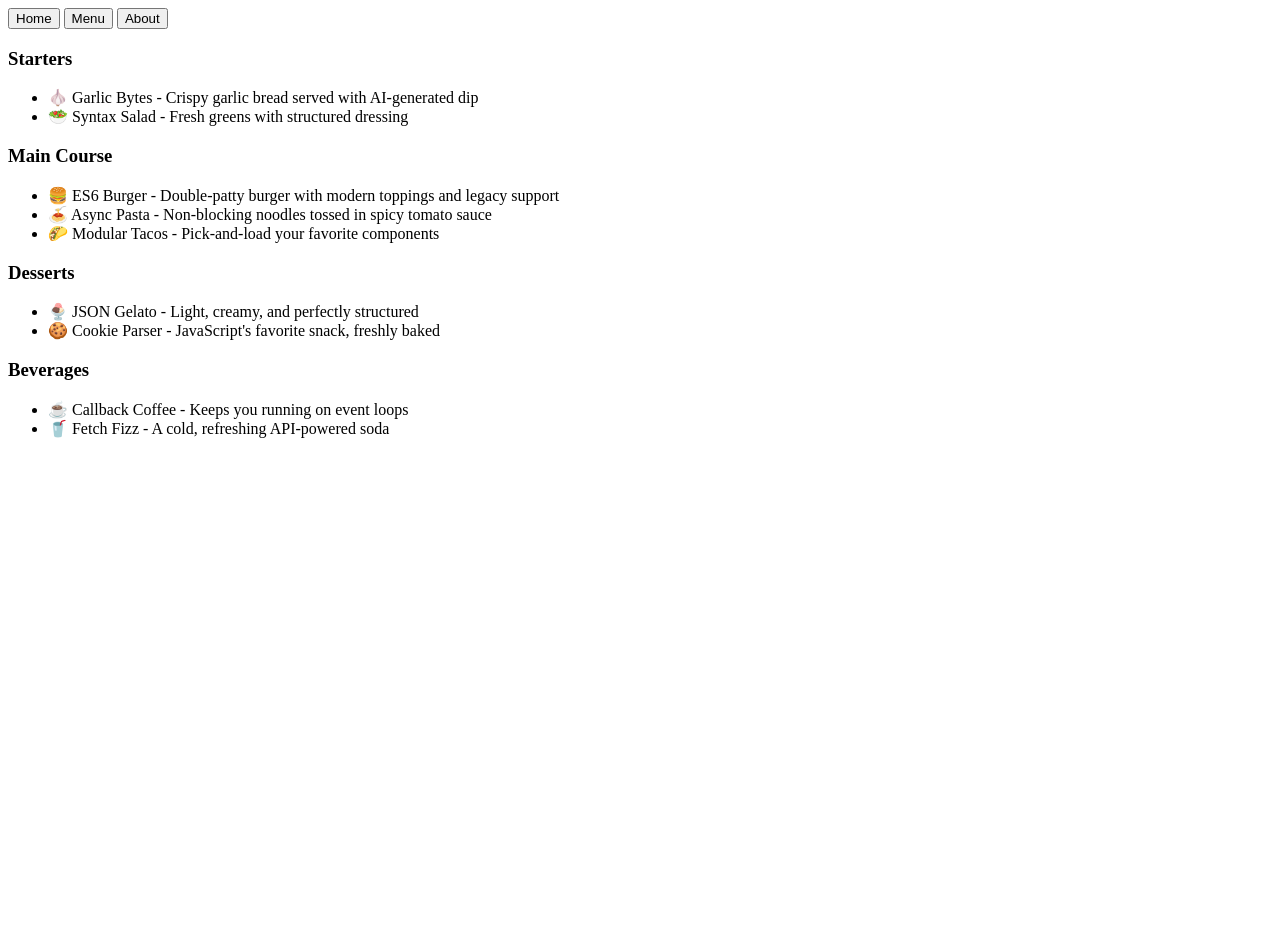
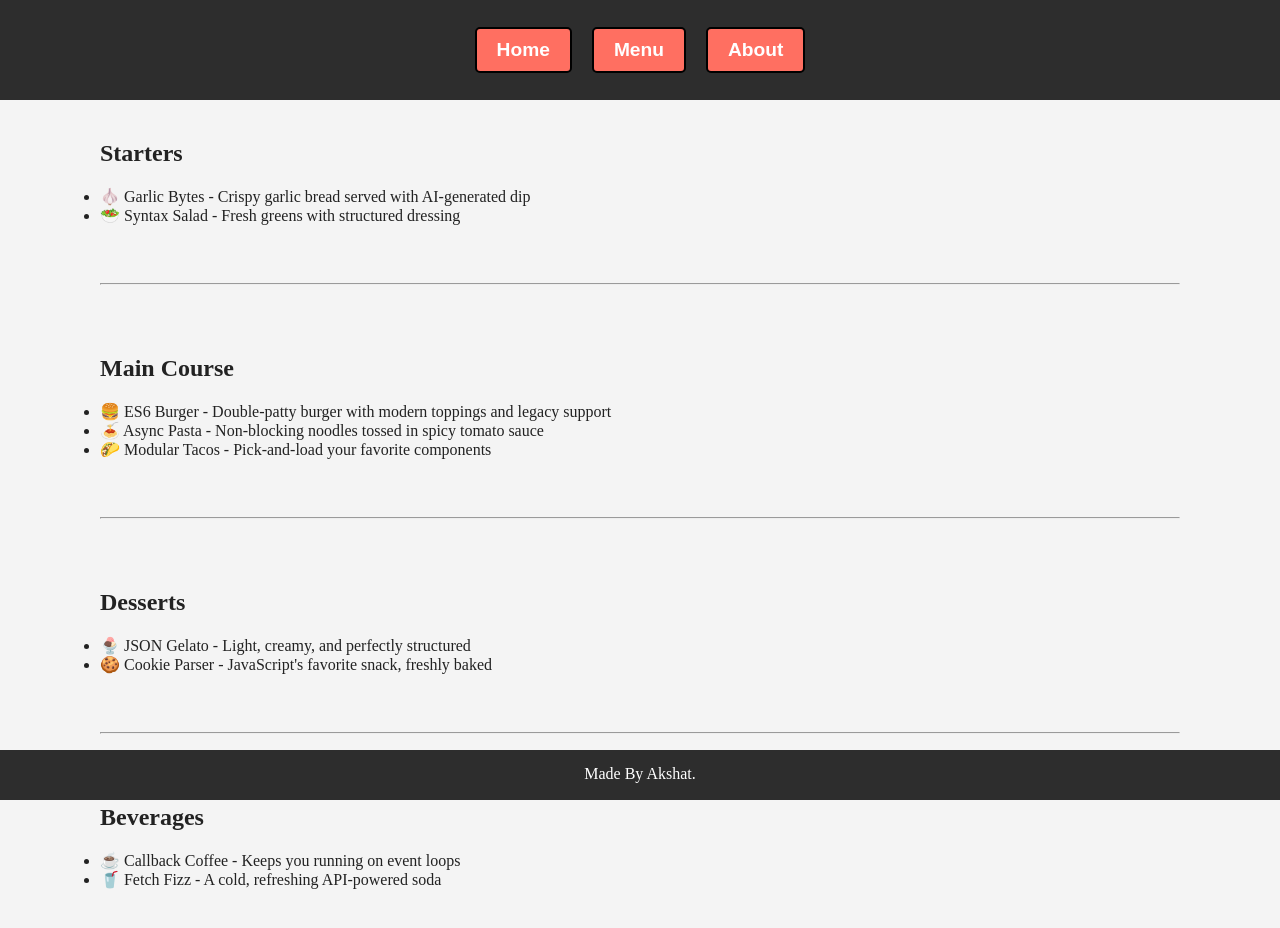
Before and after one commit to Akshat041/Restaurant-Page-webpack, a website built with webpack: page src/template.html in a window 1280 px wide. Both pictures are taken after a click on the button "Menu". Shown: the top 928 px of the page. Before the commit the page ends 800 px from the top, so only its background shows below. Built offline with nearby package versions, Linux system fonts and the light colour scheme.

Commit message:
Added style to the modules.

```diff
--- a/src/about.js
+++ b/src/about.js
@@ -2,9 +2,11 @@ export function aboutModule() {
   const divContainer = document.querySelector("#content");
 
   const aboutHeading = document.createElement("h2");
-  aboutHeading.innerHTML = `<!-- <h2>About Us</h2>`;
+  aboutHeading.classList.add("aboutHeading");
+  aboutHeading.innerHTML = `<h2>About Us</h2>`;
 
   const aboutContent = document.createElement("div");
+  aboutContent.classList.add("aboutContent");
   aboutContent.innerHTML = `<p>
       Babel Bites is not just a restaurant — it's a delicious blend of modern
       web development concepts and comforting classic cuisine.
--- a/src/home.js
+++ b/src/home.js
@@ -2,23 +2,26 @@ export function homeModule() {
   const divContainer = document.querySelector("#content");
 
   const divHero = document.createElement("div");
+  divHero.classList.add("divHero");
   divHero.innerHTML = `
         <h1>Babel Bytes</h1>
         <p>
            Welcome to Babel Bites — a modern, minimal restaurant inspired by the
            clean structure of JavaScript. We serve classic dishes with a
            contemporary twist, handcrafted for both foodies and code lovers.
-        </p>`;
+        </p><br><hr>`;
 
   const divOpeningHours = document.createElement("div");
+  divOpeningHours.classList.add("divOpeningHours");
   divOpeningHours.innerHTML = `<h2>Opening Hours</h2>
         <p>
-           <strong>Opening Hours:</strong> Monday – Sunday | 11:00 AM – 10:00 PM
-        </p>`;
+           <strong>Opening Hours:</strong> Monday - Sunday | 11:00 AM - 10:00 PM
+        </p><br><hr>`;
 
   const divLocation = document.createElement("div");
+  divLocation.classList.add("divLocation");
   divLocation.innerHTML = `<h2>Location</h2>
-         <p><strong>Location:</strong> 42 Script Street, Codeville, JS 10101</p>`;
+         <p><strong>Location:</strong> 42 Script Street, Codeville, JS 10101</p><br><hr>`;
 
   divContainer.append(divHero, divOpeningHours, divLocation);
 }
--- a/src/index.js
+++ b/src/index.js
@@ -1,14 +1,14 @@
+import "./styles.css";
 import { homeModule } from "./home";
 import { MenuModule } from "./menu";
 import { aboutModule } from "./about";
-import "./styles.css";
 
 const divContainer = document.querySelector("#content");
 const homeBtn = document.querySelector("#homeBtn");
 const menuBtn = document.querySelector("#menuBtn");
 const aboutBtn = document.querySelector("#aboutBtn");
 
-// homeModule();
+homeModule();
 const homeBtnClickListener = function () {
   homeBtn.addEventListener("click", () => {
     divContainer.innerHTML = "";
--- a/src/menu.js
+++ b/src/menu.js
@@ -2,16 +2,19 @@ export function MenuModule() {
   const divContainer = document.querySelector("#content");
 
   const divStarter = document.createElement("div");
-  divStarter.innerHTML = `<h3>Starters</h3>
+  divStarter.classList.add("divStarter");
+  divStarter.innerHTML = `<h2>Starters</h2>
         <ul>
           <li>
             🧄 Garlic Bytes - Crispy garlic bread served with AI-generated dip
           </li>
           <li>🥗 Syntax Salad - Fresh greens with structured dressing</li>
-        </ul>`;
+        </ul><br><hr>`;
 
   const divMainCourse = document.createElement("div");
-  divMainCourse.innerHTML = `<h3>Main Course</h3>
+  divMainCourse.classList.add("divMainCourse");
+
+  divMainCourse.innerHTML = `<h2>Main Course</h2>
           <ul>
           <li>
             🍔 ES6 Burger - Double-patty burger with modern toppings and legacy
@@ -21,21 +24,23 @@ export function MenuModule() {
             🍝 Async Pasta - Non-blocking noodles tossed in spicy tomato sauce
           </li>
           <li>🌮 Modular Tacos - Pick-and-load your favorite components</li>
-        </ul>`;
+        </ul><br><hr>`;
 
   const divDesserts = document.createElement("div");
-  divDesserts.innerHTML = `<h3>Desserts</h3>
+  divDesserts.classList.add("divDesserts");
+  divDesserts.innerHTML = `<h2>Desserts</h2>
         <ul>
           <li>🍨 JSON Gelato - Light, creamy, and perfectly structured</li>
           <li>🍪 Cookie Parser - JavaScript's favorite snack, freshly baked</li>
-        </ul>`;
+        </ul><br><hr>`;
 
   const divBeverages = document.createElement("div");
-  divBeverages.innerHTML = `<h3>Beverages</h3>
+  divBeverages.classList.add("divBeverages");
+  divBeverages.innerHTML = `<h2>Beverages</h2>
         <ul>
           <li>☕ Callback Coffee - Keeps you running on event loops</li>
           <li>🥤 Fetch Fizz - A cold, refreshing API-powered soda</li>
-        </ul>`;
+        </ul><br><hr>`;
 
   divContainer.append(divStarter, divMainCourse, divDesserts, divBeverages);
 }
--- a/src/styles.css
+++ b/src/styles.css
@@ -0,0 +1,112 @@
+* {
+  margin: 0;
+  padding: 0;
+  box-sizing: border-box;
+}
+
+body {
+  background-color: #f4f4f4;
+  color: #222222;
+}
+
+/* home page */
+header {
+  margin-bottom: 40px;
+  background-color: #2d2d2d;
+}
+
+header nav {
+  display: flex;
+  justify-content: center;
+  align-items: center;
+  height: 100px;
+  gap: 20px;
+}
+
+header nav button {
+  border: 2px solid rgb(0, 0, 0);
+  border-radius: 5px;
+  padding: 10px 20px;
+  font-size: 1.2rem;
+  background-color: #ff6f61;
+  color: white;
+  font-weight: bold;
+}
+
+header nav button:hover {
+  background-color: #ff4837;
+}
+
+.divHero {
+  margin: 0px 100px 70px 100px;
+  display: flex;
+  flex-direction: column;
+  gap: 20px;
+}
+
+.divOpeningHours {
+  margin: 0px 100px 70px 100px;
+  display: flex;
+  flex-direction: column;
+  gap: 20px;
+}
+
+.divLocation {
+  margin: 0px 100px 70px 100px;
+  display: flex;
+  flex-direction: column;
+  gap: 20px;
+}
+
+/* menu page */
+.divStarter {
+  margin: 0px 100px 70px 100px;
+  display: flex;
+  flex-direction: column;
+  gap: 20px;
+}
+
+.divMainCourse {
+  margin: 0px 100px 70px 100px;
+  display: flex;
+  flex-direction: column;
+  gap: 20px;
+}
+
+.divDesserts {
+  margin: 0px 100px 70px 100px;
+  display: flex;
+  flex-direction: column;
+  gap: 20px;
+}
+
+.divBeverages {
+  margin: 0px 100px 70px 100px;
+  display: flex;
+  flex-direction: column;
+  gap: 20px;
+}
+
+/* about page */
+.aboutHeading {
+  margin: 0 0 50px 100px;
+}
+
+.aboutContent {
+  display: flex;
+  flex-direction: column;
+  gap: 36px;
+  margin: 0 100px 0 100px;
+}
+
+/* footer */
+footer {
+  text-align: center;
+  position: fixed;
+  bottom: 0;
+  width: 100%;
+  height: 50px;
+  background-color: #2d2d2d;
+  color: white;
+  padding-top: 15px;
+}
--- a/src/template.html
+++ b/src/template.html
@@ -14,5 +14,6 @@
       </nav>
     </header>
     <div id="content"></div>
+    <footer>Made By Akshat.</footer>
   </body>
 </html>
```
